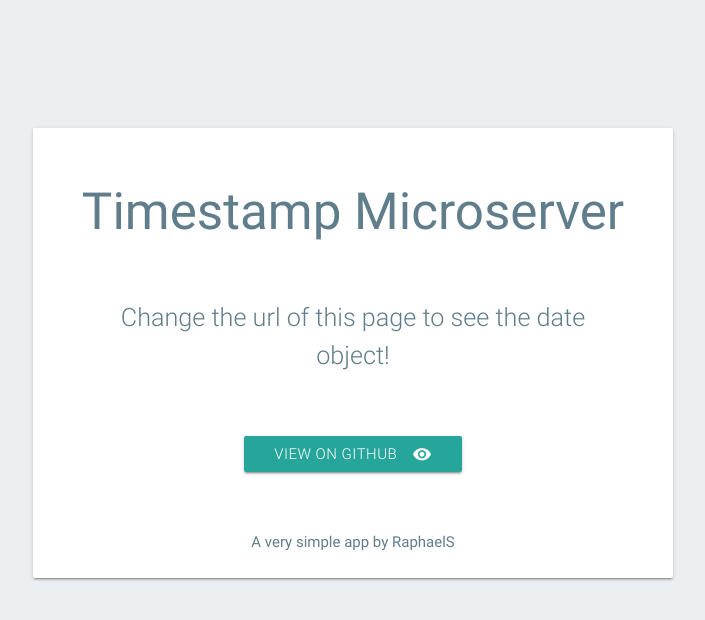
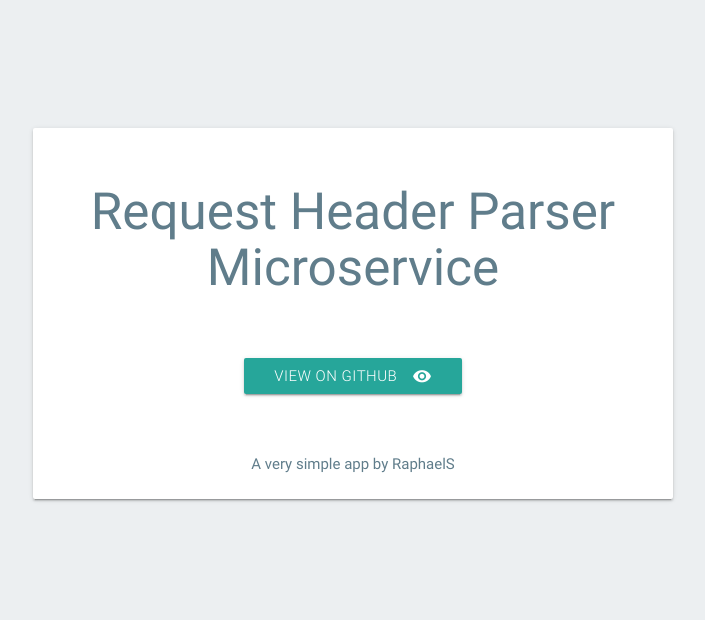
Before and after one commit to GiliKallner/mytimeStapper-Machine, a website: page views/index.html in a window 1280 px wide. Shown: the whole page, without its empty margins (287-992 px from the left). Drawn offline with nearby package versions, Linux system fonts and the light colour scheme.

Commit message:
first commit

```diff
--- a/views/index.html
+++ b/views/index.html
@@ -10,8 +10,8 @@
 <!DOCTYPE html>
 <html>
   <head>
-    <title>Timestamp Microserver</title>
-    <meta name="description" content="Timestamp Microserver">
+    <title>Request Header Parser Microservice</title>
+    <meta name="description" content="Request Header Parser Microservice">
     <link id="favicon" rel="icon" href="https://glitch.com/edit/favicon-app.ico" type="image/x-icon">
     <meta charset="utf-8">
     <meta http-equiv="X-UA-Compatible" content="IE=edge">
@@ -29,19 +29,21 @@
 
   <div class="card-content">
     <h1 class="card-title">
-      Timestamp Microserver
+      Request Header Parser Microservice
     </h1>
 
     <main class="flow-text ">
       <header>
-         <span>Change the url of this page to see the date object!</span>
+         <span></span>
       </header>
 
       <section>
+        <a href = "https://github.com/RaphaelSh/mytimeStapper-Machine">
         <button type="submit" class="waves-effect waves-light btn">
           View on Github
         <i class="material-icons right">visibility</i>
         </button>
+      </a>
       </section>
 
     </main>
```
